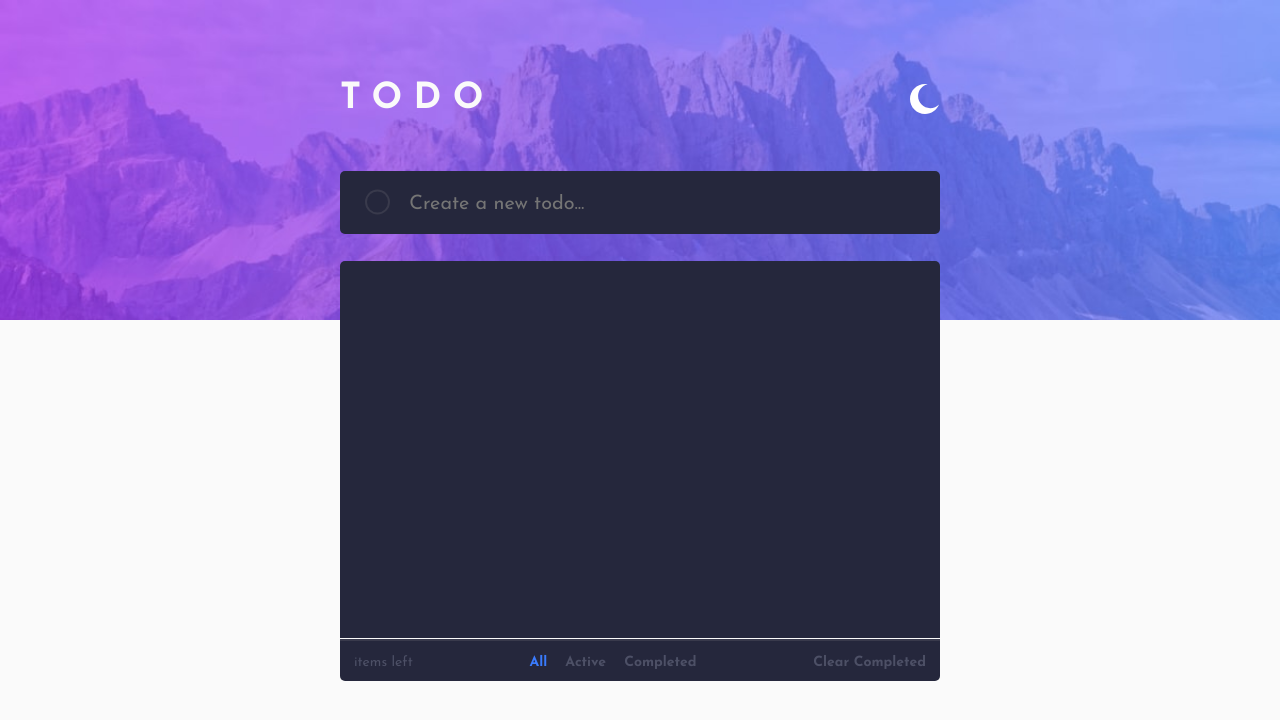
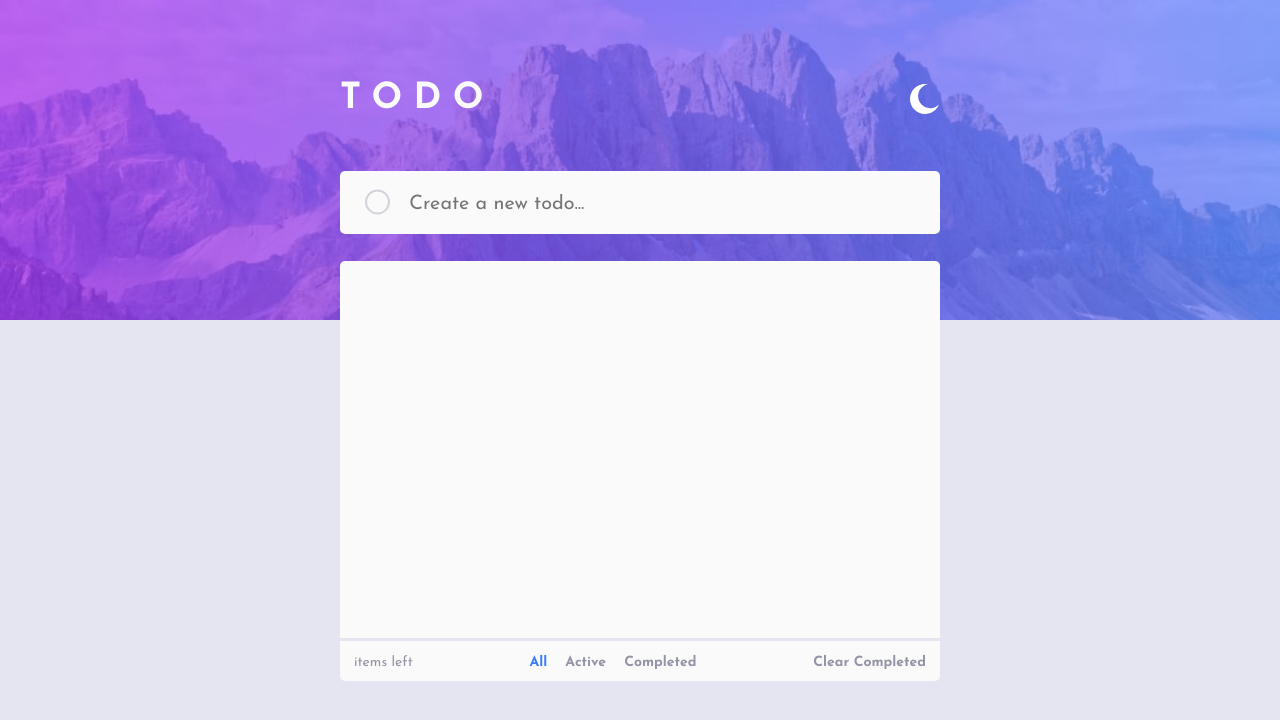
Before and after one commit to jackcielf/to-do, an Angular app: page / in a window 1280 px wide. Shown: the top 720 px of the page. Built offline with nearby package versions, Linux system fonts and the light colour scheme.

Commit message:
ultimos ajustes finalizados

```diff
--- a/src/app/components/home/home.component.html
+++ b/src/app/components/home/home.component.html
@@ -46,10 +46,4 @@
     </div>
   </header>
   <div class="bg-bottom"></div>
-  <!-- <div class="alert" (ngClass)="hideAlert ? 'hideAlert' : ''">
-    <h2>Alerta</h2>
-    <hr>
-    <p>Por favor, preencha o campo antes de confirmar!</p>
-    <button (click)="alertHide()" >OK!</button>
-  </div> -->
 </main>
--- a/src/app/components/home/home.component.scss
+++ b/src/app/components/home/home.component.scss
@@ -8,7 +8,7 @@
   object-fit: cover;
   background: url(/assets/images/bg-desktop-dark.jpg) no-repeat;
   background-size: cover;
-  transition: .3s;
+  transition: 0.3s;
 
   img {
     width: 150%;
@@ -18,7 +18,7 @@
 
 .bg-bottom {
   background-color: var(--darkblue);
-  transition: .3s;
+  transition: 0.3s;
 }
 
 .content-container {
@@ -88,17 +88,16 @@
       align-items: center;
       justify-content: space-between;
 
+      &:hover img {
+        right: 30px;
+        transition: 0.3s;
+        cursor: pointer;
+      }
+
       .delete {
         width: 20px;
         position: absolute;
         right: -30px;
-      }
-    }
-
-    .item:hover img {
-      right: 30px;
-      transition: 0.3s;
-      cursor: pointer;
       }
 
       .verify {
@@ -138,6 +137,7 @@
         color: var(--gray);
         font-style: italic;
         text-decoration: line-through;
+      }
     }
   }
 
@@ -183,14 +183,81 @@
   }
 }
 
-.darkMode{
+.darkMode {
   .bg-top {
     background: url(/assets/images/bg-desktop-light.jpg) no-repeat;
     background-size: cover;
   }
 
   .bg-bottom {
+    background-color: var(--lightsatured);
+  }
+
+  .content-container {
+    .input-box {
+      position: relative;
+
+      input {
+        width: 100%;
+        padding: 1.15em 0 1em 3.5em;
+        font-size: 1.1em;
+        color: var(--darkblue);
+        border: none;
+        border-radius: 5px;
         background-color: var(--light);
+        outline: none;
+      }
+
+      span {
+        width: 25px;
+        height: 25px;
+        position: absolute;
+        left: 25px;
+        top: 50%;
+        transform: translateY(-50%);
+        border-radius: 50%;
+        border: 2px solid var(--lightSoSatured);
+      }
+    }
+
+    .list-todo {
+      height: 377px;
+      background-color: var(--light);
+      margin-top: 1.5em;
+      border-radius: 5px 5px 0 0;
+      overflow-x: hidden;
+      overflow-y: scroll;
+
+      .item {
+        border-bottom: 2px solid var(--lightsatured);
+        color: var(--darkblack);
+
+        .verify {
+          border: 2px solid var(--lightSoSatured);
+
+          &:hover {
+            border-color: rgba(78, 77, 77, 0.6);
+          }
+        }
+
+        .finalized {
+          color: var(--lightdark);
+        }
+      }
+    }
+
+    .footer {
+      background-color: var(--light);
+      border-top: 2px solid var(--lightsatured);
+
+      span {
+        color: var(--lightdark);
+
+        &:hover {
+          color: var(--darkgray);
+        }
+      }
+    }
   }
 }
 
--- a/src/app/components/home/home.component.ts
+++ b/src/app/components/home/home.component.ts
@@ -9,7 +9,6 @@ export class HomeComponent implements OnInit {
   mode = "moon";
   value: string;
   dataToDo: any;
-  icon = "/assets/images/icon-check.svg";
   sizeList: number;
   activeMode = true;
   @ViewChild("main") main: ElementRef;
@@ -19,6 +18,10 @@ export class HomeComponent implements OnInit {
   ngOnInit() {
     this.list();
     this.loadTheme();
+
+    if (localStorage.hasOwnProperty("darkmode")) {
+      this.mode = "sun";
+    }
   }
 
   // Validação do tarefa
--- a/src/styles.scss
+++ b/src/styles.scss
@@ -15,11 +15,11 @@ body {
   --blue: hsl(220, 98%, 61%);
   --gradient: linear-gradient(to right, #57ddff, #c058f3);
 
+  // Light mode
   --light: #fafafa;
   --lightsatured: #e4e5f1;
   --lightSoSatured: #d2d3db;
   --lightdark: #9394a5;
-  --dark: #484b6a;
 
   // Dark theme
   --darkblue: #161722;
```
Lines whose indentation alone changed are shown as unchanged.
